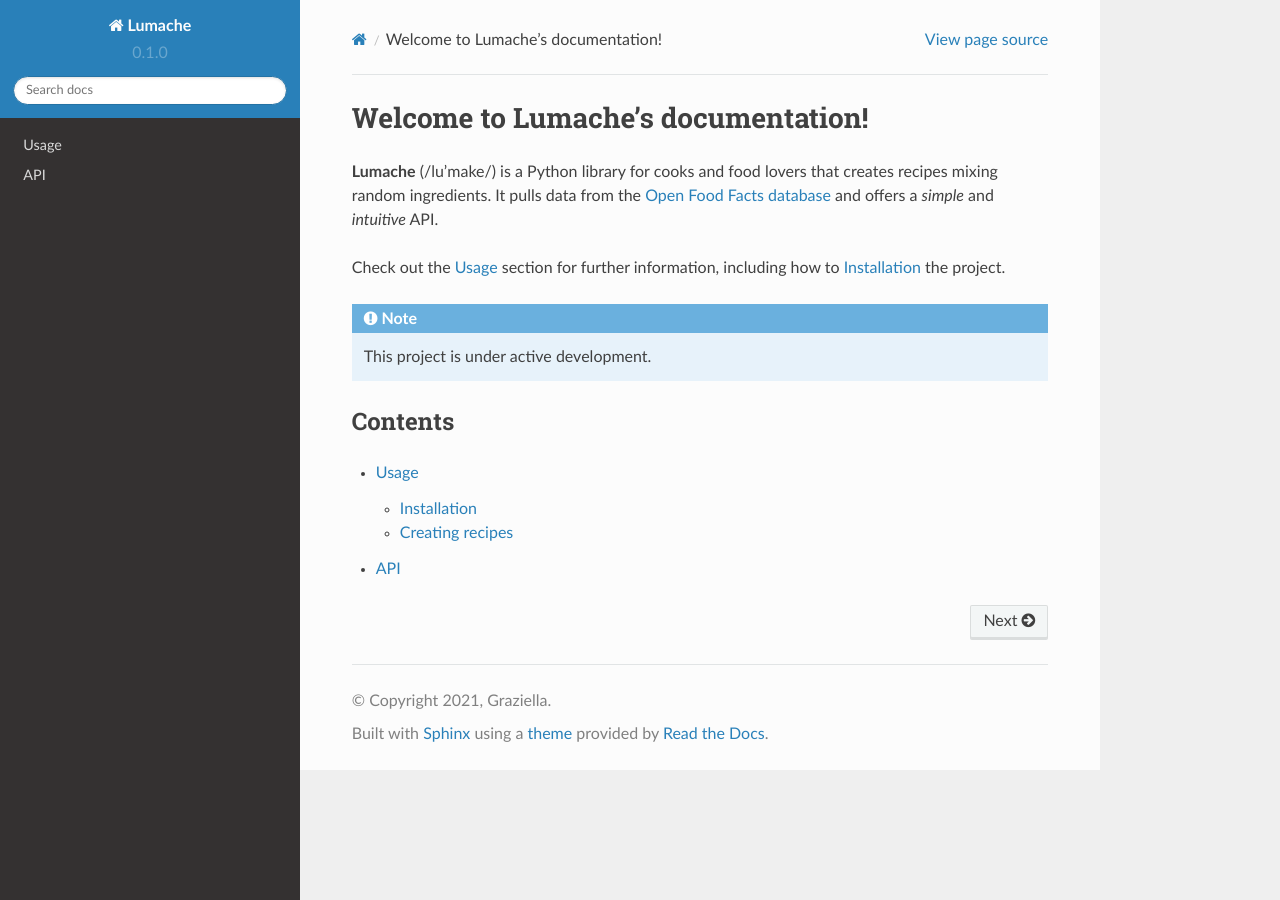
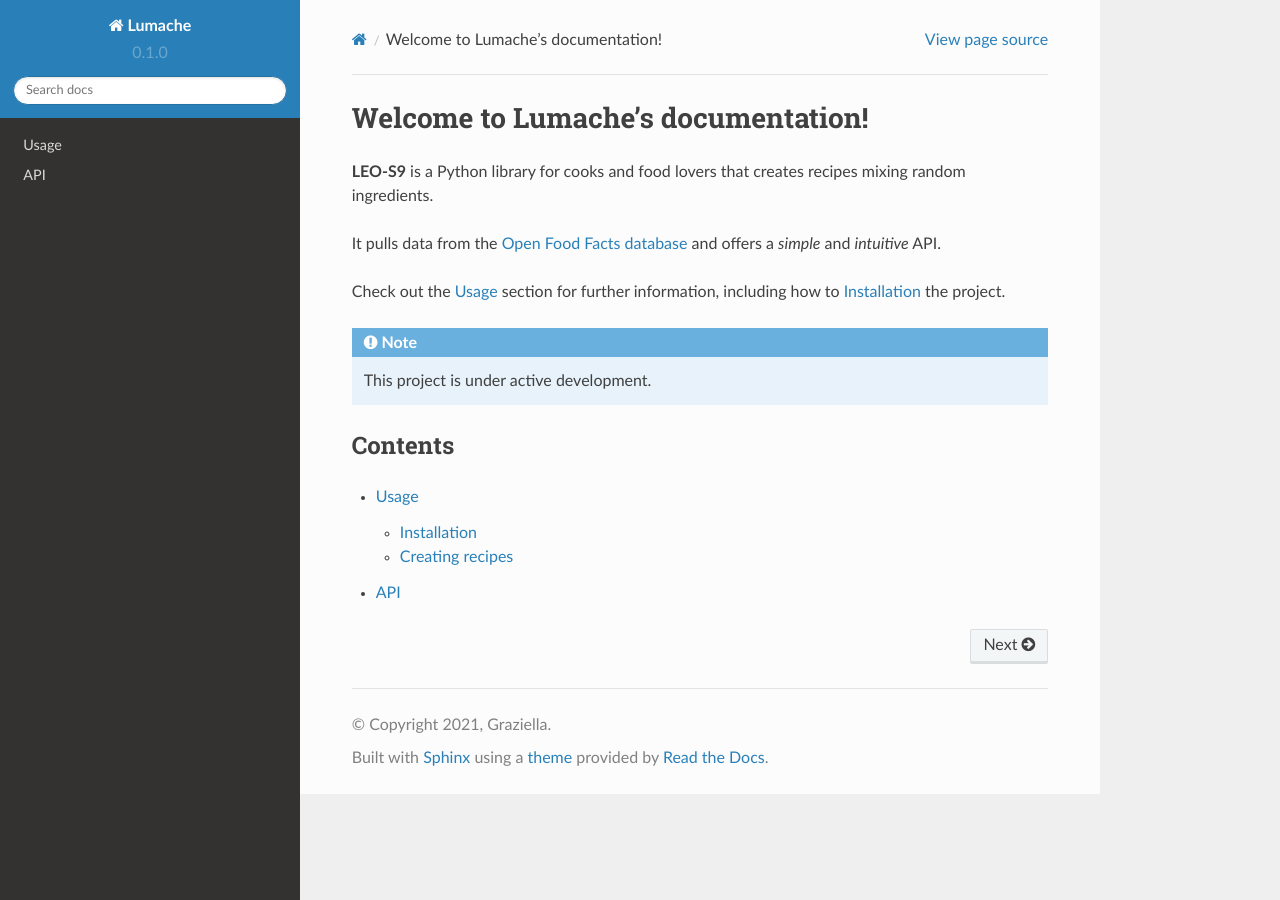
Before and after one commit to fabprol/LEO-S9, a Sphinx documentation site: the page built from docs/source/index.rst, in a window 1280 px wide. Built offline with Sphinx 7.4.7 and the Read the Docs theme 2.0.0, drawn with Linux system fonts in a browser that asks for light colours.

Commit message:
Update index.rst

```diff
--- a/docs/source/index.rst
+++ b/docs/source/index.rst
@@ -1,8 +1,8 @@
 Welcome to Lumache's documentation!
 ===================================
 
-**Lumache** (/lu'make/) is a Python library for cooks and food lovers
-that creates recipes mixing random ingredients.
+**LEO-S9** is a Python library for cooks and food lovers that creates recipes mixing random ingredients.
+
 It pulls data from the `Open Food Facts database <https://world.openfoodfacts.org/>`_
 and offers a *simple* and *intuitive* API.
 
```
